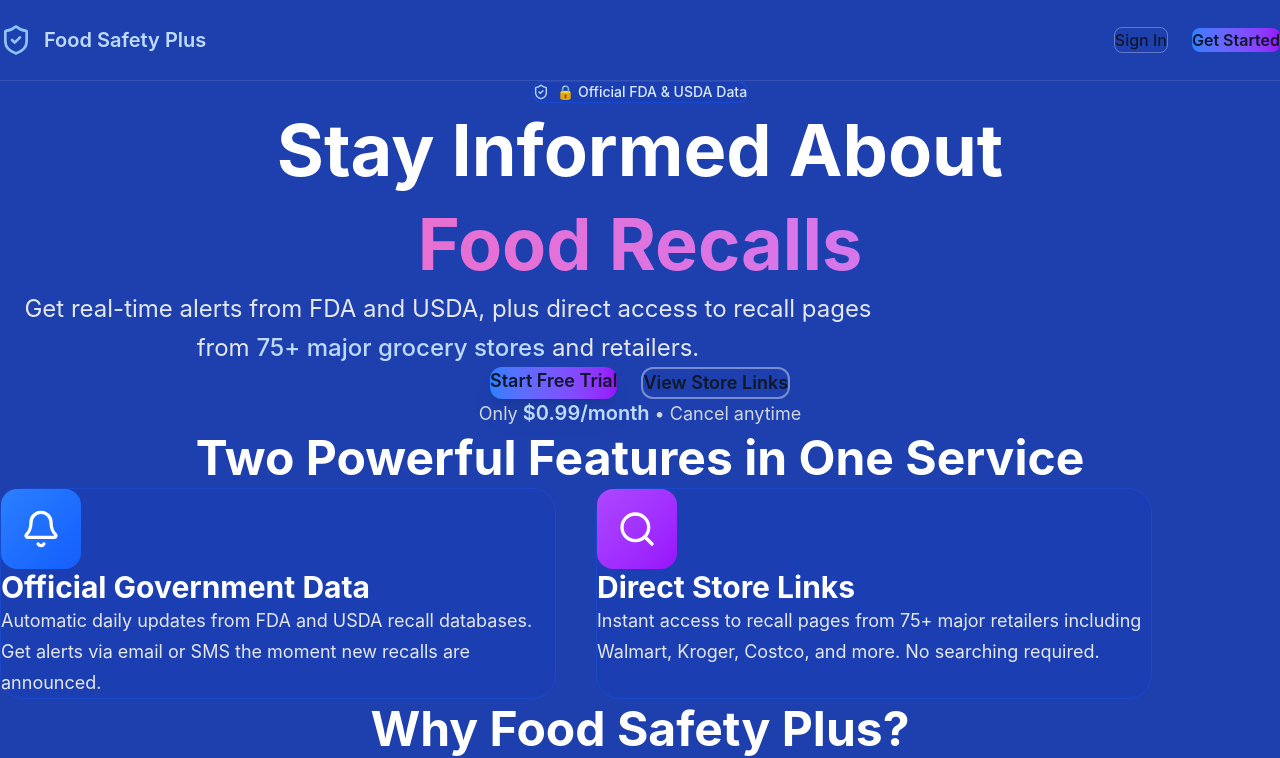
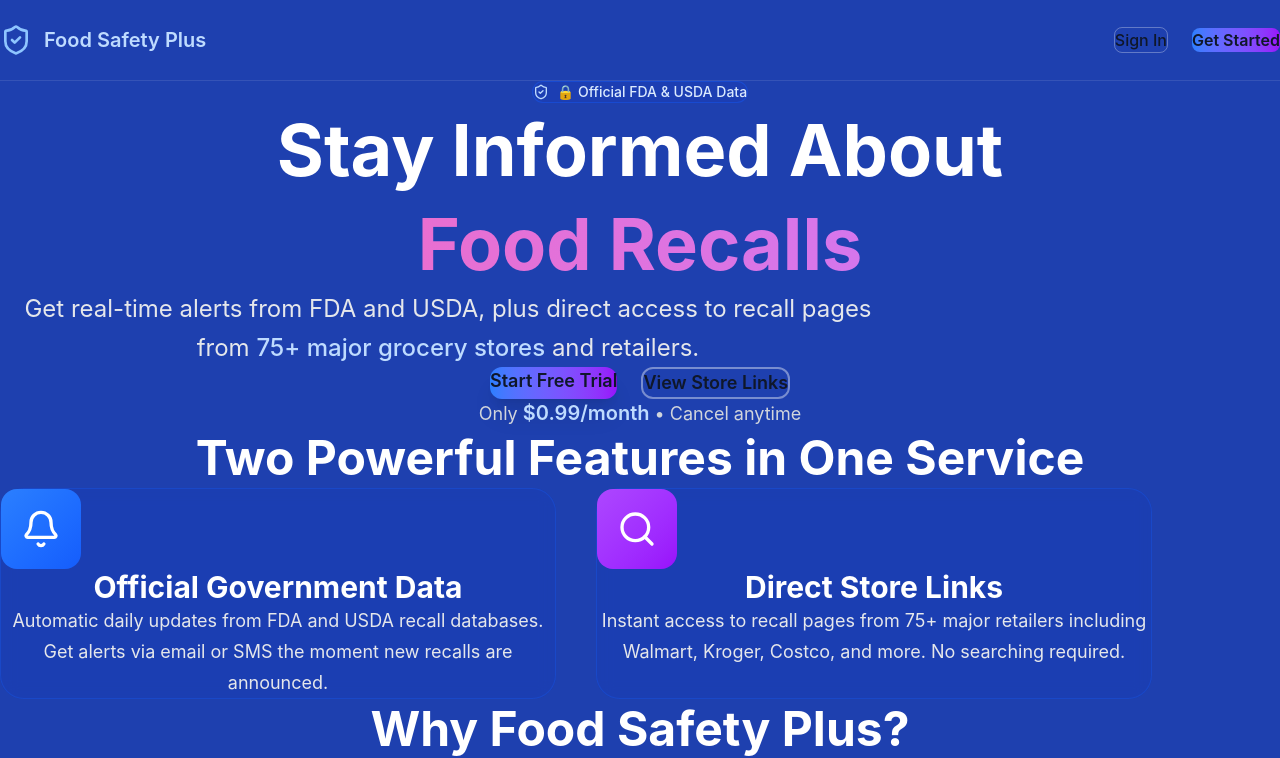
Before and after one commit to ggoldman2025/food-safety-nextjs, a Next.js app: page / in a window 1280 px wide. Shown: the top 758 px of the page. Built offline with nearby package versions, Linux system fonts and the light colour scheme.

Commit message:
Fix: Center all text in feature cards

```diff
--- a/app/page.tsx
+++ b/app/page.tsx
@@ -87,8 +87,8 @@
 
           <div className="grid md:grid-cols-2 gap-10 max-w-6xl mx-auto">
             {/* Feature 1 */}
-            <div className="p-14 bg-blue-800/30 backdrop-blur-sm rounded-3xl border border-blue-600/30">
-              <div className="w-20 h-20 bg-gradient-to-br from-blue-500 to-blue-600 rounded-2xl flex items-center justify-center mb-10">
+            <div className="p-14 bg-blue-800/30 backdrop-blur-sm rounded-3xl border border-blue-600/30 text-center">
+              <div className="w-20 h-20 bg-gradient-to-br from-blue-500 to-blue-600 rounded-2xl flex items-center justify-center mb-10 mx-auto">
                 <Bell className="w-10 h-10 text-white" />
               </div>
               <h3 className="text-3xl font-bold text-white mb-8 leading-tight">
@@ -100,8 +100,8 @@
             </div>
 
             {/* Feature 2 */}
-            <div className="p-14 bg-blue-800/30 backdrop-blur-sm rounded-3xl border border-blue-600/30">
-              <div className="w-20 h-20 bg-gradient-to-br from-purple-500 to-purple-600 rounded-2xl flex items-center justify-center mb-10">
+            <div className="p-14 bg-blue-800/30 backdrop-blur-sm rounded-3xl border border-blue-600/30 text-center">
+              <div className="w-20 h-20 bg-gradient-to-br from-purple-500 to-purple-600 rounded-2xl flex items-center justify-center mb-10 mx-auto">
                 <Search className="w-10 h-10 text-white" />
               </div>
               <h3 className="text-3xl font-bold text-white mb-8 leading-tight">
```
